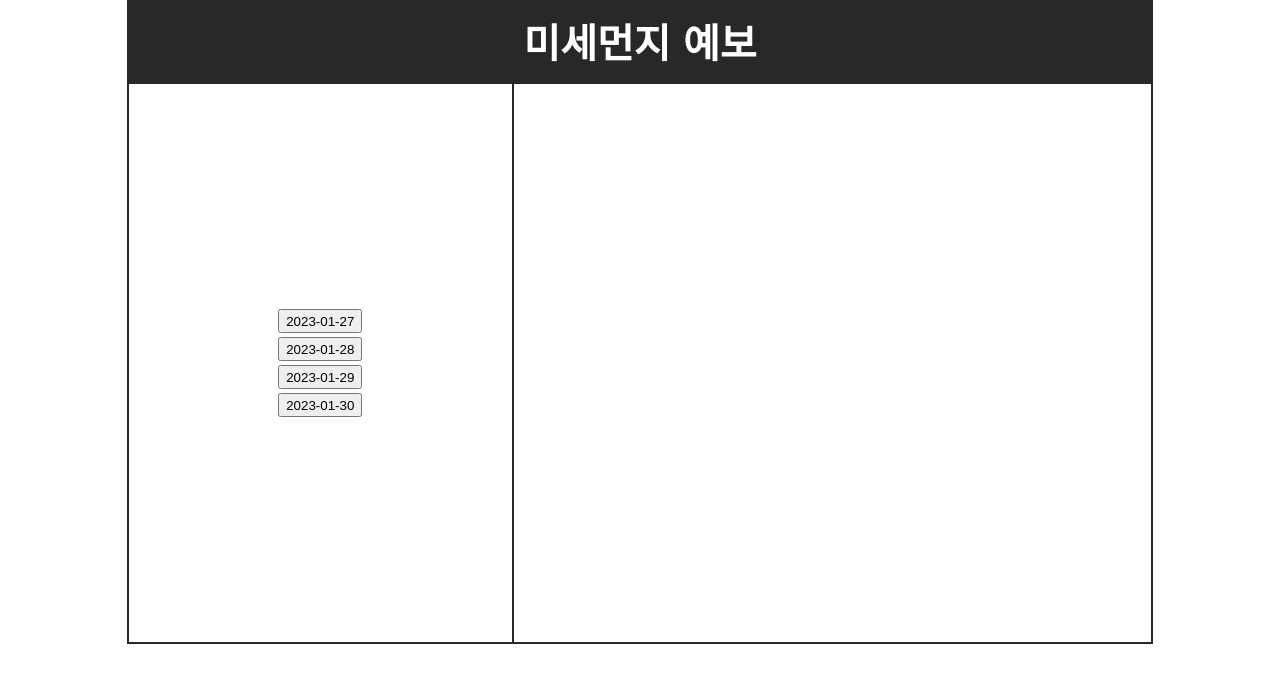
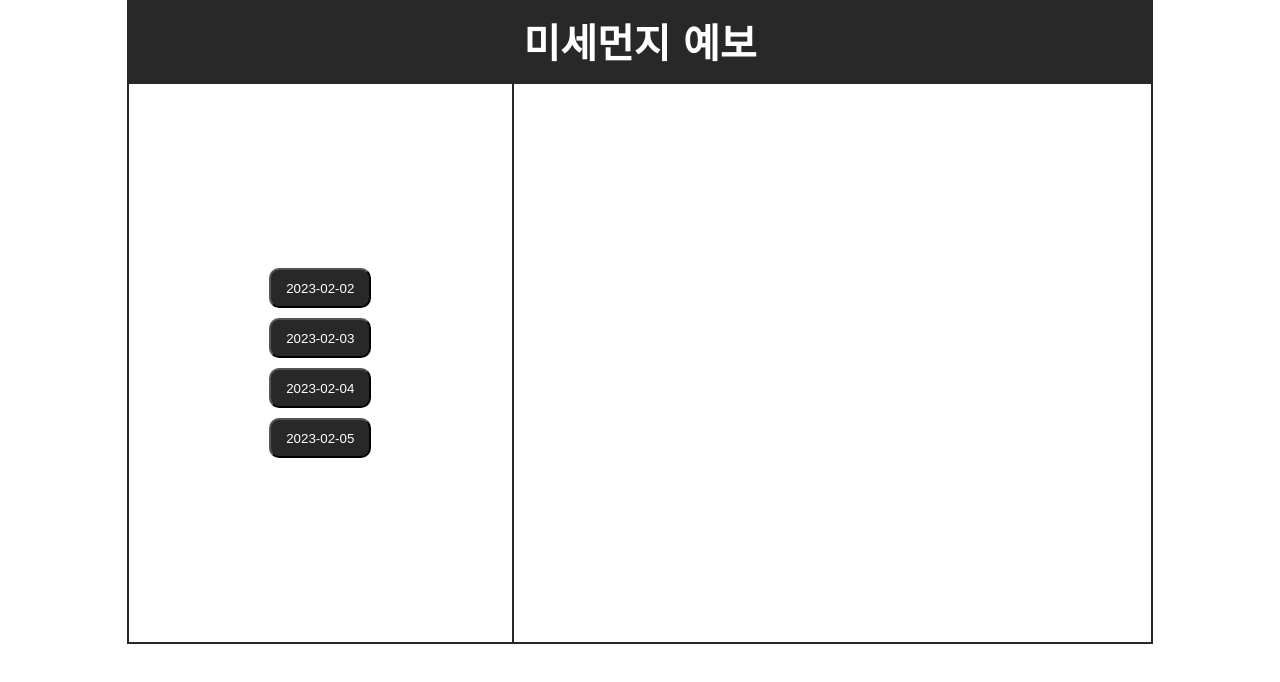
Before and after one commit to ChrisEuristic/Project_React, a React (Create React App) app: page / in a window 1280 px wide. Shown: the top 682 px of the page. Built offline with nearby package versions, Linux system fonts and the light colour scheme; a web font is replaced by a local one.

Commit message:
Rev.5 - 컴포넌트 쪼개기(이미 함), 애니메이션 추가

```diff
--- a/src/04/Frcst.js
+++ b/src/04/Frcst.js
@@ -29,12 +29,25 @@ const Frcst = () => {
         "frcstOneCn":"서울 : 낮음, 인천 : 낮음, 경기북부 : 낮음, 경기남부 : 낮음, 강원영서 : 낮음, 강원영동 : 낮음, 대전 : 낮음, 세종 : 낮음, 충남 : 낮음, 충북 : 낮음, 광주 : 낮음, 전북 : 낮음, 전남 : 낮음, 부산 : 낮음, 대구 : 낮음, 울산 : 낮음, 경북 : 낮음, 경남 : 낮음, 제주 : 낮음, 신뢰도 : 높음",
         "presnatnDt":"2023-01-30"
         }
-        ]
+        ];
+
+    const item = items[0];
+    let frcDt = ["frcstOneDt", "frcstTwoDt", "frcstThreeDt", "frcstFourDt"];
+    let frcCn = ["frcstOneCn", "frcstTwoCn", "frcstThreeCn", "frcstFourCn"];
+
+    frcDt = frcDt.map((key) => item[key]);
+    frcCn = frcCn.map((key) => item[key]);
+    let frcstDtCn = new Object();
+
+    for(let i = 0; i < frcDt.length; i++){
+      frcstDtCn[frcDt[i]] = frcCn[i];
+    }
+
 
     return (
       <div className="frcst">
         <Header />
-        <Main weather={items}/>
+        <Main weather={items} weather2={frcstDtCn}/>
       </div>
     ) ;
 }
--- a/src/04/Main.js
+++ b/src/04/Main.js
@@ -1,37 +1,58 @@
 import MainBox1 from "./MainBox1";
 import MainBox2 from "./MainBox2";
 import './style.css'
-import { useState } from "react";
+import { useEffect, useState } from "react";
 
 const Main = (probs) => {
+  const frcstDtCn = probs.weather2;
   const items = probs.weather;
   const item = items[0];
   let infoArry;
   let [finalChooseweather, setFinalChooseWeather] = useState("");
+  let [clickedButton, setClickedButton] = useState(0);
+
+/*
+  useEffect(() => {
+    console.log(clickedButton);
+  }, [clickedButton]);*/
+
+  const buttonIsVisible = (index) => {
+    let i = 0;
+    let clickButton;
+
+    for(let k in frcstDtCn){
+      if(i == index){
+        clickButton = document.querySelector("#btn" + i);
+        clickButton.className = "dateButton btnInvisible" + i;
+      }
+      else {
+        clickButton = document.querySelector("#btn" + i);
+        clickButton.className = "dateButton btnVisible" + i;
+      }
+      i++;
+    }
+  };
 
 
+  const setWeather = (index, date) => {
+    setClickedButton(index); // 무슨 버튼을 눌렀는지 기록.
 
+    buttonIsVisible(index);
 
-  const setWeather = (date) => {
-    switch(date){
-      case 1: infoArry = item.frcstOneCn.split(","); break;
-      case 2: infoArry = item.frcstTwoCn.split(","); break;
-      case 3: infoArry = item.frcstThreeCn.split(","); break;
-      case 4: infoArry = item.frcstFourCn.split(","); break;
-      default: console.log("Error!");
-    }
+    infoArry = frcstDtCn[date].split(",");
+
     infoArry = infoArry.map((item) =>
       item.includes('높음') ?
       <li key={`${item}`} className="liredAnim">{item.split(":")[0] + " : "}<span className='lired'>{item.split(":")[1]}</span></li> :
-      <li key={`${item}`} className="noliredAnim"><span className='liblack'></span> {item}</li>
+      <li key={`${item}`} className="noliredAnim"><span className='liblack'></span>{item}</li>
     );
     setFinalChooseWeather(infoArry);
-    console.log(infoArry);
+    //console.log(infoArry);
   };
 
   return (
     <div className="main">
-      <MainBox1 setWeather={setWeather} />
+      <MainBox1 setWeather={setWeather} date={frcstDtCn} clicked={clickedButton}/>
       <MainBox2 chooseWeather={finalChooseweather}/>
     </div>
   );
--- a/src/04/MainBox1.js
+++ b/src/04/MainBox1.js
@@ -1,12 +1,16 @@
 import './style.css'
 
 const MainBox1 = (probs) => {
+
+  let buttonArray = [];
+
+  for(let i = 0; i < Object.keys(probs.date).length; i++){
+    buttonArray.push(<button key={i} id={"btn" + i} className='dateButton' onClick={() => {probs.setWeather(i, Object.keys(probs.date)[i])}}>{Object.keys(probs.date)[i]}</button>);
+  }
+
   return (
     <div className='mainbox1'>
-      <button className='dateButton' onClick={() => {probs.setWeather(1)}}>2023-01-27</button>
-      <button className='dateButton' onClick={() => {probs.setWeather(2)}}>2023-01-28</button>
-      <button className='dateButton' onClick={() => {probs.setWeather(3)}}>2023-01-29</button>
-      <button className='dateButton' onClick={() => {probs.setWeather(4)}}>2023-01-30</button>
+      {buttonArray}
     </div>
   );
 };
--- a/src/04/MainBox2.js
+++ b/src/04/MainBox2.js
@@ -4,6 +4,7 @@ const MainBox2 = (probs) => {
 
   return (
     <div className='mainbox2'>
+      <div className='dateTitle'></div>
       <ul>
         {probs.chooseWeather}
       </ul>
--- a/src/04/style.css
+++ b/src/04/style.css
@@ -51,8 +51,76 @@
 }
 
 .dateButton {
-  height: 3vh;
-  margin: 2px;
+  width: 8vw;
+  height: 5vh;
+  margin: 5px;
+  background-color: #282828;
+  color: white;
+  border-radius: 10px;
+}
+
+.btnInvisible0 {
+  animation-name: invisibled0;
+  animation-duration: 1s;
+  animation-iteration-count: inherit;
+  animation-timing-function: linear;
+  animation-fill-mode: forwards;
+}
+
+.btnInvisible1 {
+  animation-name: invisibled1;
+  animation-duration: 1s;
+  animation-iteration-count: inherit;
+  animation-timing-function: linear;
+  animation-fill-mode: forwards;
+}
+
+.btnInvisible2 {
+  animation-name: invisibled2;
+  animation-duration: 1s;
+  animation-iteration-count: inherit;
+  animation-timing-function: linear;
+  animation-fill-mode: forwards;
+}
+
+.btnInvisible3 {
+  animation-name: invisibled3;
+  animation-duration: 1s;
+  animation-iteration-count: inherit;
+  animation-timing-function: linear;
+  animation-fill-mode: forwards;
+}
+
+.btnVisible0 {
+  animation-name: visibled0;
+  animation-duration: 0.5s;
+  animation-iteration-count: inherit;
+  animation-timing-function: linear;
+  animation-fill-mode: forwards;
+}
+
+.btnVisible1 {
+  animation-name: visibled1;
+  animation-duration: 0.5s;
+  animation-iteration-count: inherit;
+  animation-timing-function: linear;
+  animation-fill-mode: forwards;
+}
+
+.btnVisible2 {
+  animation-name: visibled2;
+  animation-duration: 0.5s;
+  animation-iteration-count: inherit;
+  animation-timing-function: linear;
+  animation-fill-mode: forwards;
+}
+
+.btnVisible3 {
+  animation-name: visibled3;
+  animation-duration: 0.5s;
+  animation-iteration-count: inherit;
+  animation-timing-function: linear;
+  animation-fill-mode: forwards;
 }
 
 .lired {
@@ -82,3 +150,111 @@
     opacity: 1;
   }
 }
+
+@keyframes invisibled0 {
+  from {
+    transform: translate(0, 0);
+  }
+  50% {
+    transform: translate(300px, 0);
+  }
+  to {
+    transform: translate(300px, -200px);
+  }
+}
+
+@keyframes invisibled1 {
+  from {
+    transform: translate(0, 0);
+  }
+  50% {
+    transform: translate(300px, 0);
+  }
+  to {
+    transform: translate(300px, -255px);
+  }
+}
+
+@keyframes invisibled2 {
+  from {
+    transform: translate(0, 0);
+  }
+  50% {
+    transform: translate(300px, 0);
+  }
+  to {
+    transform: translate(300px, -310px);
+  }
+}
+
+@keyframes invisibled3 {
+  from {
+    transform: translate(0, 0);
+  }
+  50% {
+    transform: translate(300px, 0);
+  }
+  to {
+    transform: translate(300px, -365px);
+  }
+}
+
+@keyframes visibled0 {
+  from {
+    transform: translate(300px, -200px);
+  }
+  50% {
+    transform: translate(300px, -200px) scale(0.1);
+    opacity: 0;
+  }
+  to {
+    opacity: 1;
+    transform: scale(1);
+    transform: translate(0);
+  }
+}
+
+@keyframes visibled1 {
+  from {
+    transform: translate(300px, -255px);
+  }
+  50% {
+    transform: translate(300px, -255px) scale(0.1);
+    opacity: 0;
+  }
+  to {
+    opacity: 1;
+    transform: scale(1);
+    transform: translate(0);
+  }
+}
+
+@keyframes visibled2 {
+  from {
+    transform: translate(300px, -310px);
+  }
+  50% {
+    transform: translate(300px, -310px) scale(0.1);
+    opacity: 0;
+  }
+  to {
+    opacity: 1;
+    transform: scale(1);
+    transform: translate(0);
+  }
+}
+
+@keyframes visibled3 {
+  from {
+    transform: translate(300px, -365px);
+  }
+  50% {
+    transform: translate(300px, -365px) scale(0.1);
+    opacity: 0;
+  }
+  to {
+    opacity: 1;
+    transform: scale(1);
+    transform: translate(0);
+  }
+}
```
